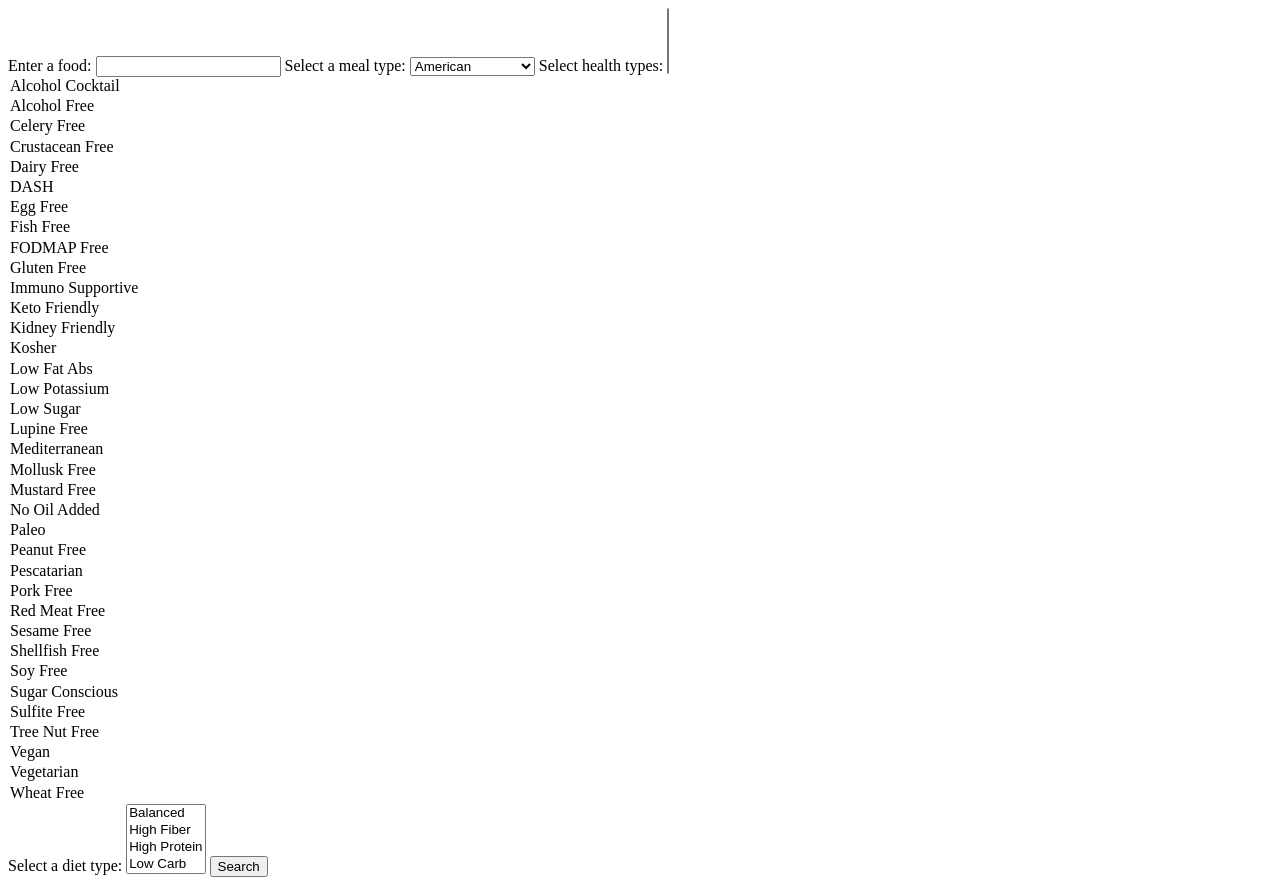
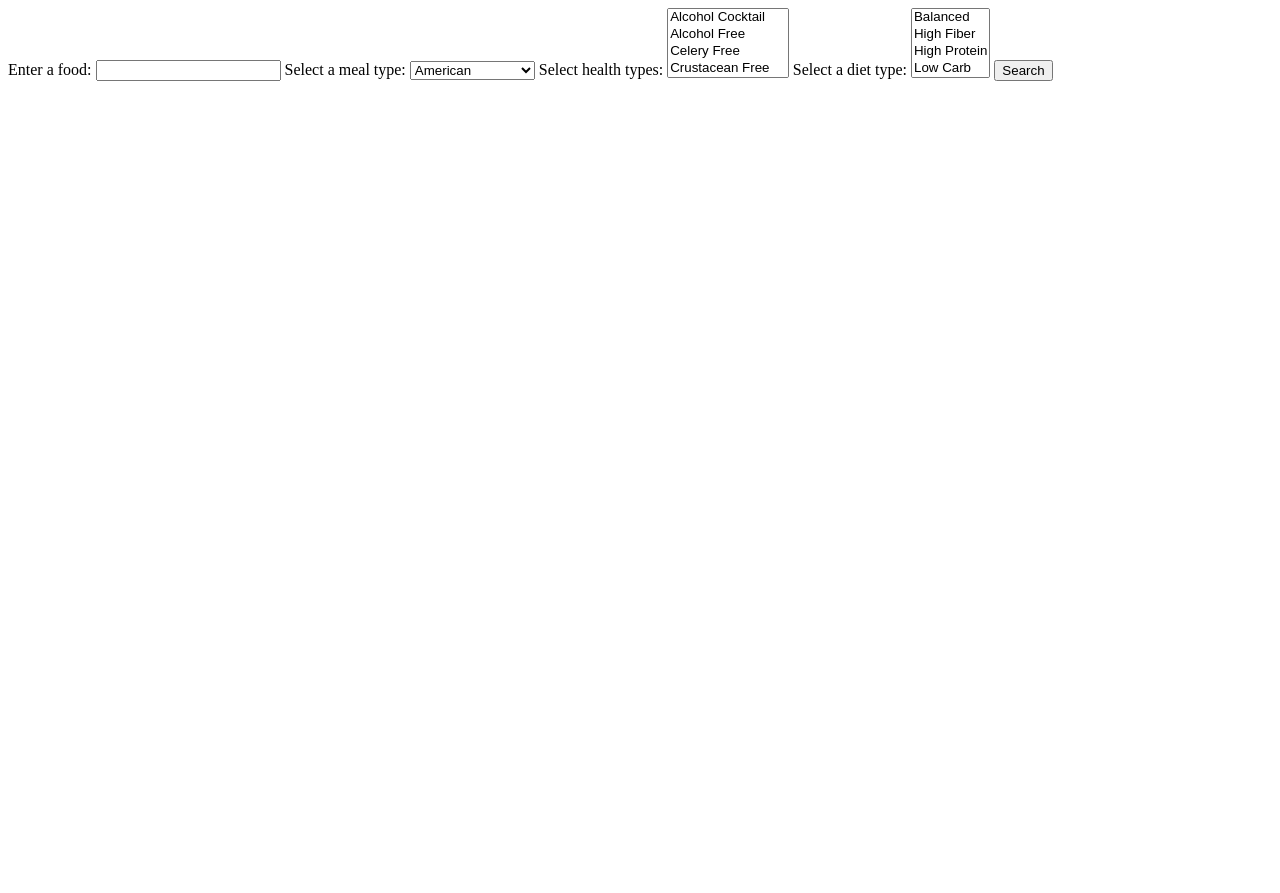
Before and after one commit to yjimin/inst377-final, a website: page public/food.html in a window 1280 px wide. After the commit the page ends 800 px from the top, so only its background shows below. Drawn offline with Linux system fonts and the light colour scheme; no server answers; a script that the page names is missing.

Commit message:
Update food.html Fixed bug and Added Divs for Displaying Fetched Data

```diff
--- a/public/food.html
+++ b/public/food.html
@@ -2,7 +2,7 @@
 <script src="https://developer.edamam.com/attribution/badge.js"></script>
 <script type="text/Javascript" src="food.js" defer></script>
 <body>
-    <form onsubmit="createRecipe()">
+    <form onsubmit="getRecipes()" id="searchform" >
         <label for="food">Enter a food:</label>
         <input type="text" id="food" name="food" required>
 
@@ -29,7 +29,7 @@
         </select>
 
         <label for="healthType">Select health types:</label>
-        <select id="healthType" name="healthType" multiple></select>
+        <select id="healthType" name="healthType" multiple>
             <option value="alcohol-cocktail">Alcohol Cocktail</option>
             <option value="alcohol-free">Alcohol Free</option>
             <option value="celery-free">Celery Free</option>
@@ -80,6 +80,11 @@
 
         <button type="submit" name = "searchFood">Search</button>
     </form>
+
+    <div id="search-table">
+        <div id="plan-table"></div>
+
+    </div>
 </body>
 
 <div id="edamam-badge" data-color="white"></div>
```
